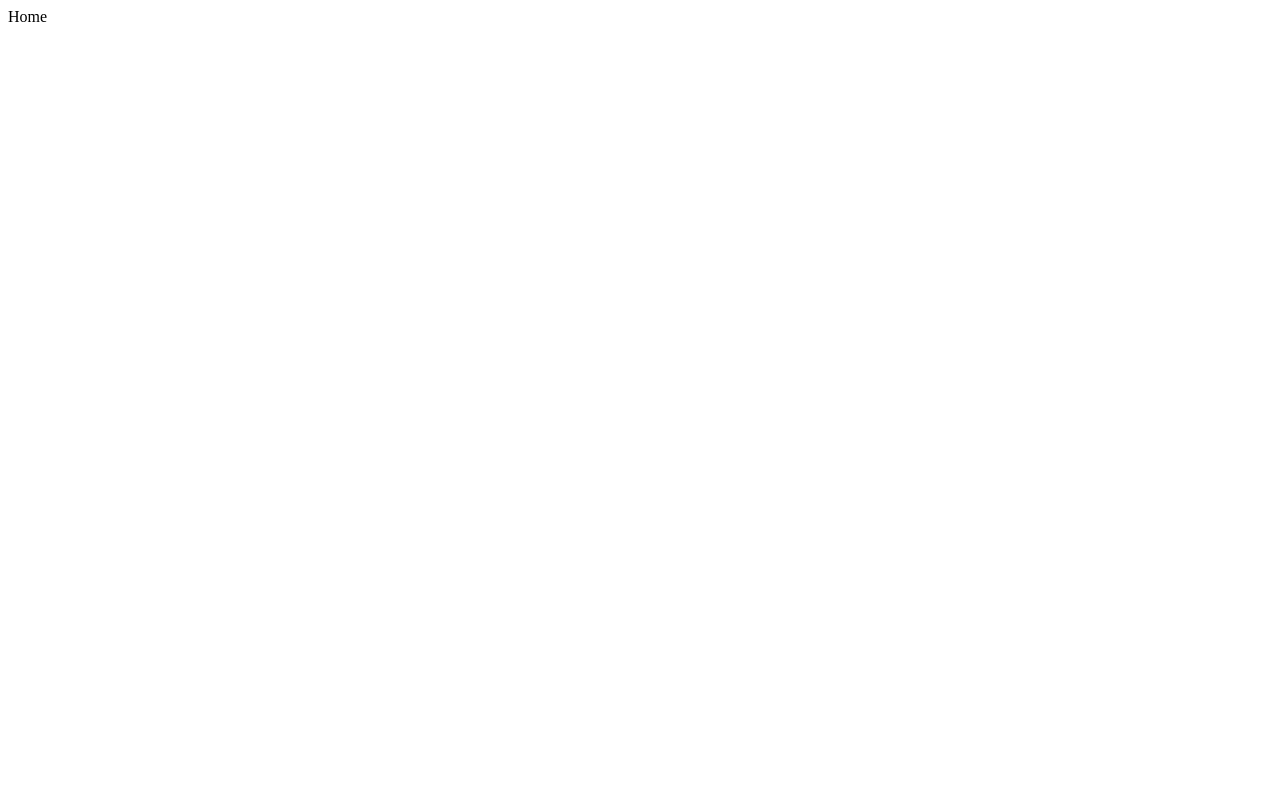
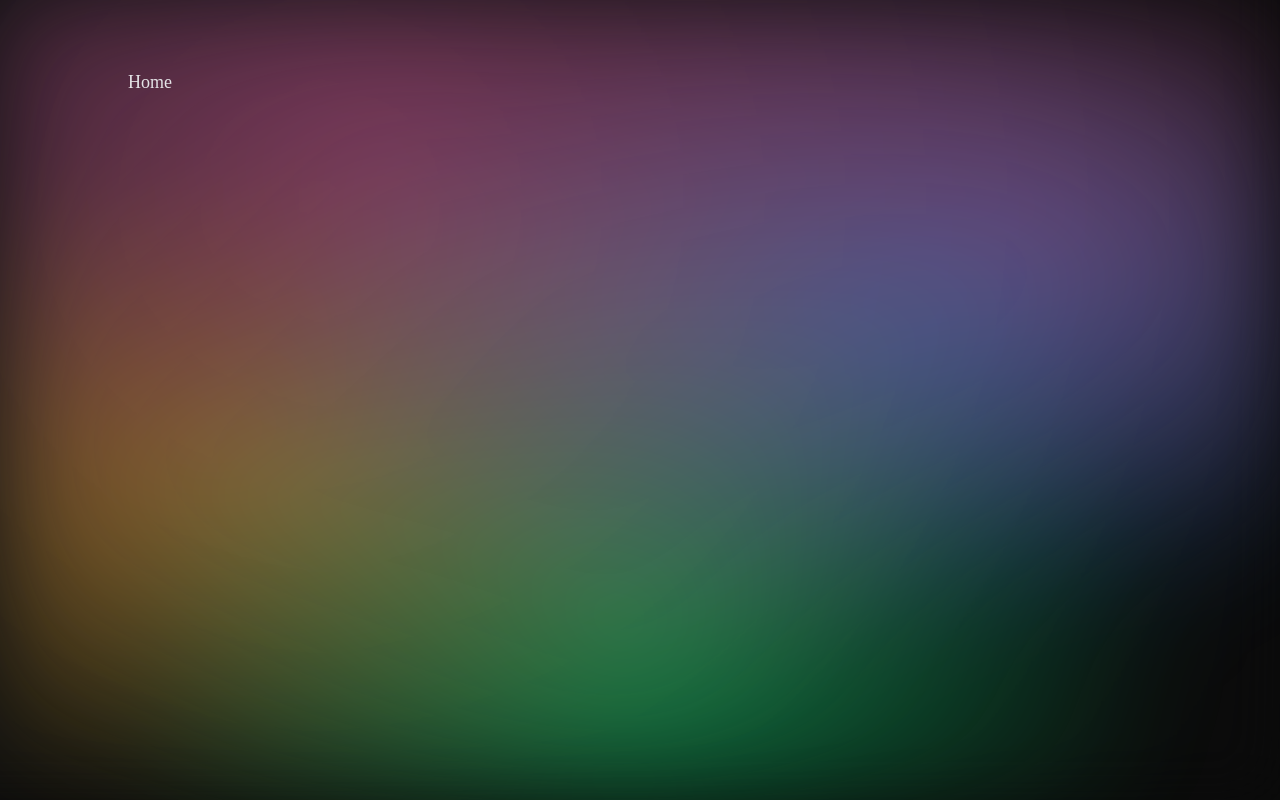
Before and after one commit to ahmetberktas/Nextjs-AI-Image-Generator, a Next.js app: page / in a window 1280 px wide. Built offline with nearby package versions, Linux system fonts and the light colour scheme.

Commit message:
style: Add reset, global, and variable CSS

```diff
--- a/app/layout.js
+++ /dev/null
@@ -1,7 +0,0 @@
-export default function RootLayout({ children }) {
-  return (
-    <html lang="tr">
-      <body>{children}</body>
-    </html>
-  );
-}
--- /dev/null
+++ b/app/layout.jsx
@@ -0,0 +1,14 @@
+import "../styles/reset.css";
+import "../styles/variable.css";
+import "../styles/global.css";
+
+export default function RootLayout({ children }) {
+  return (
+    <html lang="tr">
+      <body className="layout">
+        {children}
+        <div className="overlay"></div>
+      </body>
+    </html>
+  );
+}
--- /dev/null
+++ b/styles/global.css
@@ -0,0 +1,87 @@
+html {
+    scroll-behavior: smooth;
+}
+
+body {
+    min-height: 100vh;
+    color: var(--gray-200);
+    background-color: rgb(10, 10, 10);
+    font-size: 18px;
+}
+
+p {
+    line-height: 1.5;
+}
+
+h1,
+h2,
+h3,
+h4,
+h5,
+h6 {
+    line-height: 1.25;
+}
+
+body::before {
+    z-index: -1;
+    content: "";
+    position: fixed;
+    top: -50%;
+    left: -50%;
+    bottom: 0;
+    right: 0;
+    filter: blur(30px);
+    background: radial-gradient(circle at center, var(--gray-900), var(--black));
+}
+
+.layout {
+    display: grid;
+    grid-template-columns: 1fr min(1024px, 90%) 1fr;
+    padding-top: calc(var(--gap-xl) * 3);
+}
+
+.layout>* {
+    grid-column: 2;
+}
+
+button {
+    transition: filter 300ms ease;
+}
+
+button:hover {
+    filter: brightness(1.5);
+}
+
+.overlay {
+    --color-gradient-1: rgba(255, 105, 180, 0.6);
+    --color-gradient-2: rgba(30, 144, 255, 0.6);
+    --color-gradient-3: rgba(0, 255, 127, 0.6);
+    --color-gradient-4: rgba(255, 215, 0, 0.6);
+
+    position: absolute;
+    top: 0;
+    left: 0;
+    right: 0;
+    bottom: 0;
+
+    background: radial-gradient(at 30% 20%, var(--color-gradient-1) 0, transparent 70%),
+        radial-gradient(at 70% 40%, var(--color-gradient-2) 0, transparent 50%),
+        radial-gradient(at 50% 80%, var(--color-gradient-3) 0, transparent 60%),
+        radial-gradient(at 20% 60%, var(--color-gradient-4) 0, transparent 50%),
+        radial-gradient(at 80% 30%, var(--color-gradient-1) 0, transparent 40%);
+
+    filter: blur(50px);
+    z-index: -1;
+    opacity: 0.7;
+    pointer-events: none;
+}
+
+
+
+next-route-announcer {
+    display: none;
+}
+
+vercel-live-feedback {
+    display: none;
+}
--- /dev/null
+++ b/styles/reset.css
@@ -0,0 +1,16 @@
+* {
+    -webkit-font-smoothing: antialiased;
+    -moz-osx-font-smoothing: grayscale;
+    margin: 0;
+    padding: 0;
+    outline: 0;
+    border: 0;
+    color: inherit;
+    font: inherit;
+    box-sizing: border-box;
+    background-color: transparent;
+}
+
+button {
+    cursor: pointer;
+}
--- /dev/null
+++ b/styles/variable.css
@@ -0,0 +1,44 @@
+:root {
+    --white: #fff;
+    --gray-100: rgb(244 244 245);
+    --gray-200: rgb(228 228 231);
+    --gray-300: rgb(212 212 216);
+    --gray-400: rgb(161 161 170);
+    --gray-500: rgb(113 113 122);
+    --gray-600: rgb(82 82 91);
+    --gray-700: rgb(63 63 70);
+    --gray-800: rgb(39 39 42);
+    --gray-900: rgb(24 24 27);
+    --black-light: rgb(20, 20, 20);
+    --black: rgb(10, 10, 10);
+    --primary: rgb(0 122 255);
+    --danger: rgb(228, 44, 35);
+
+    --black-opaque: rgb(10, 10, 10, 0.5);
+    --gray-800-opaque: rgba(39 39 42, 0.5);
+    --black-light-opaque: rgba(20, 20, 20, 0.5);
+
+    --font-size-xs: 12px;
+    --font-size-s: 14px;
+    --font-size-m: 16px;
+    --font-size-l: 24px;
+    --font-size-xl: 32px;
+    --font-size-2xl: 48px;
+    --font-size-3xl: 64px;
+
+    --gap-xl: 24px;
+    --gap-l: 16px;
+    --gap-m: 12px;
+    --gap-s: 8px;
+    --gap-xs: 4px;
+
+    --radius-xl: 24px;
+    --radius-l: 16px;
+    --radius-m: 12px;
+    --radius-s: 8px;
+    --radius-xs: 4px;
+
+    --shadow-xl: 0 0 30px 0;
+    --shadow-m: 0 0 20px 0;
+    --shadow-s: 0 0 10px 0;
+}
```
Also changed, not shown: app/page.jsx (renamed from app/page.js).
